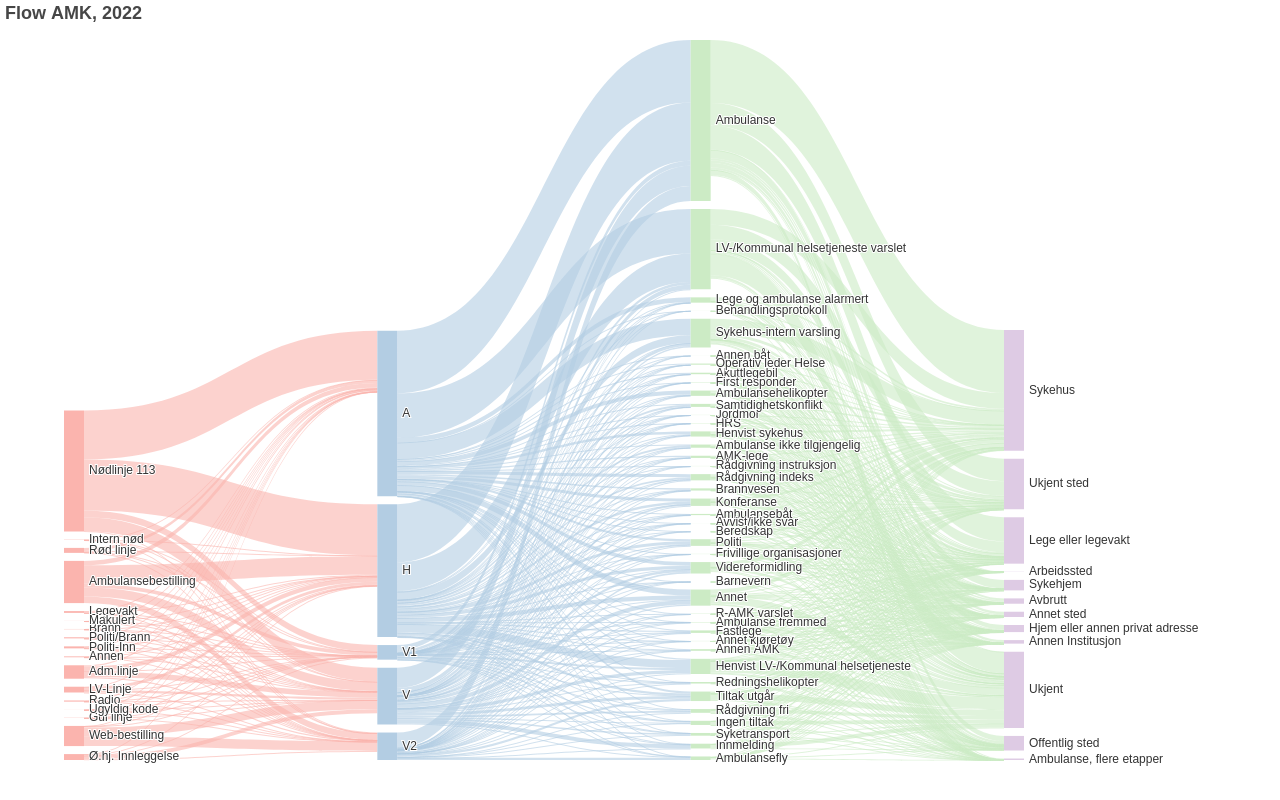
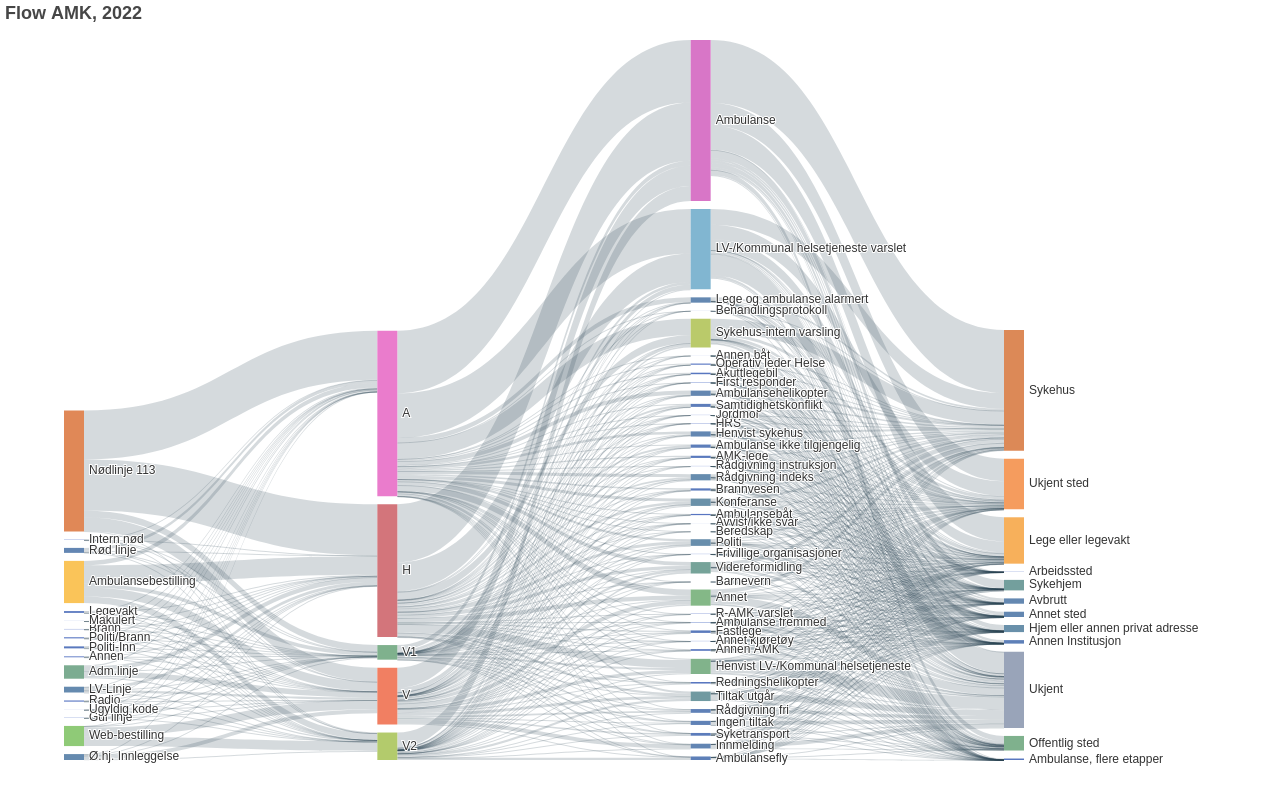
Before and after one commit to hwkongsgaard/amk, a plain HTML site: page index.html in a window 1280 px wide. Drawn offline with nearby package versions, Linux system fonts and the light colour scheme.

Commit message:
Update index.html

```diff
--- a/index.html
+++ b/index.html
@@ -1,5 +1,9 @@
 
-
+<!DOCTYPE html>
+<html lang="en" style="height: 100%">
+<head>
+  <meta charset="utf-8">
+</head>
 <body style="height: 100%; margin: 0">
   <div id="container" style="height: 100%"></div>
 
@@ -1115,48 +1119,6 @@ var data = {"nodes": [{'name': 'Adm.linje', 'value': 75640},
           emphasis: {
             focus: 'adjacency'
           },
-          levels: [
-            {
-              depth: 0,
-              itemStyle: {
-                color: '#fbb4ae'
-              },
-              lineStyle: {
-                color: 'source',
-                opacity: 0.6
-              }
-            },
-            {
-              depth: 1,
-              itemStyle: {
-                color: '#b3cde3'
-              },
-              lineStyle: {
-                color: 'source',
-                opacity: 0.6
-              }
-            },
-            {
-              depth: 2,
-              itemStyle: {
-                color: '#ccebc5'
-              },
-              lineStyle: {
-                color: 'source',
-                opacity: 0.6
-              }
-            },
-            {
-              depth: 3,
-              itemStyle: {
-                color: '#decbe4'
-              },
-              lineStyle: {
-                color: 'source',
-                opacity: 0.6
-              }
-            }
-          ],
           lineStyle: {
             curveness: 0.5
           }
```
